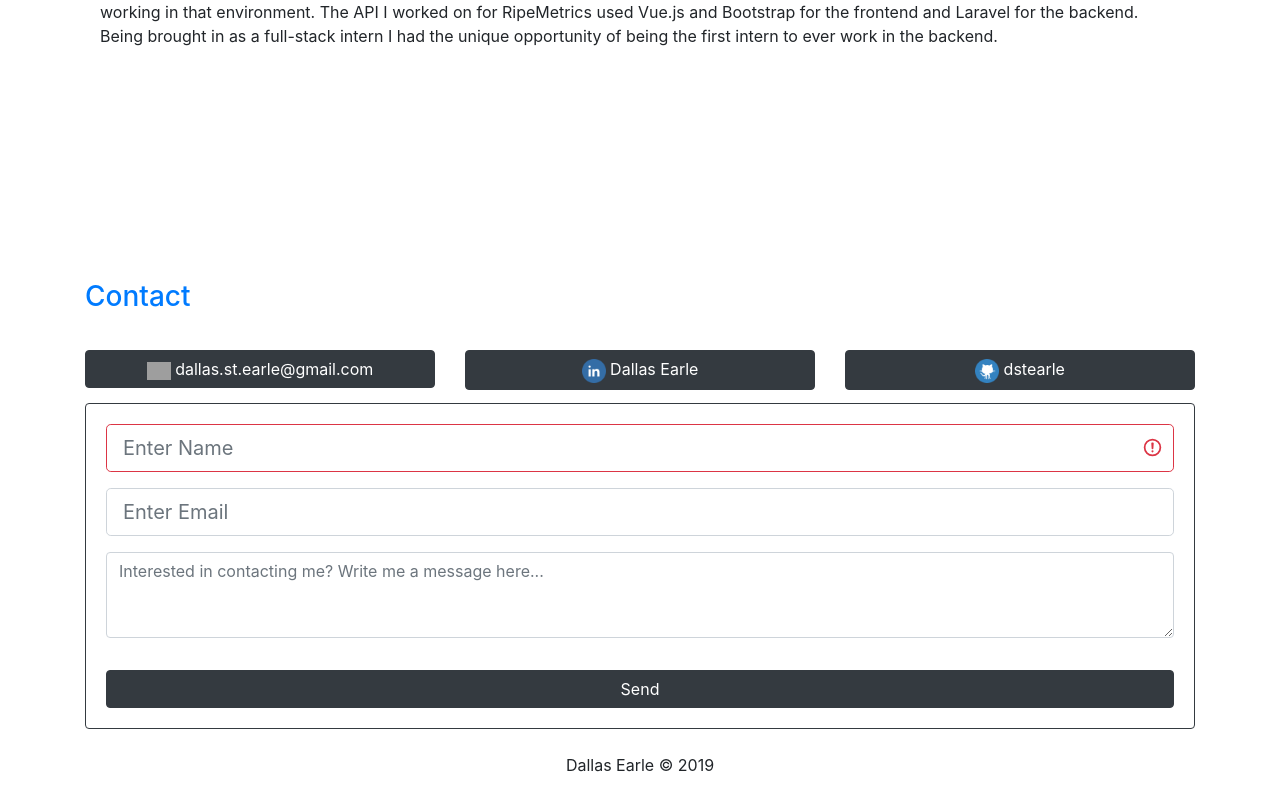
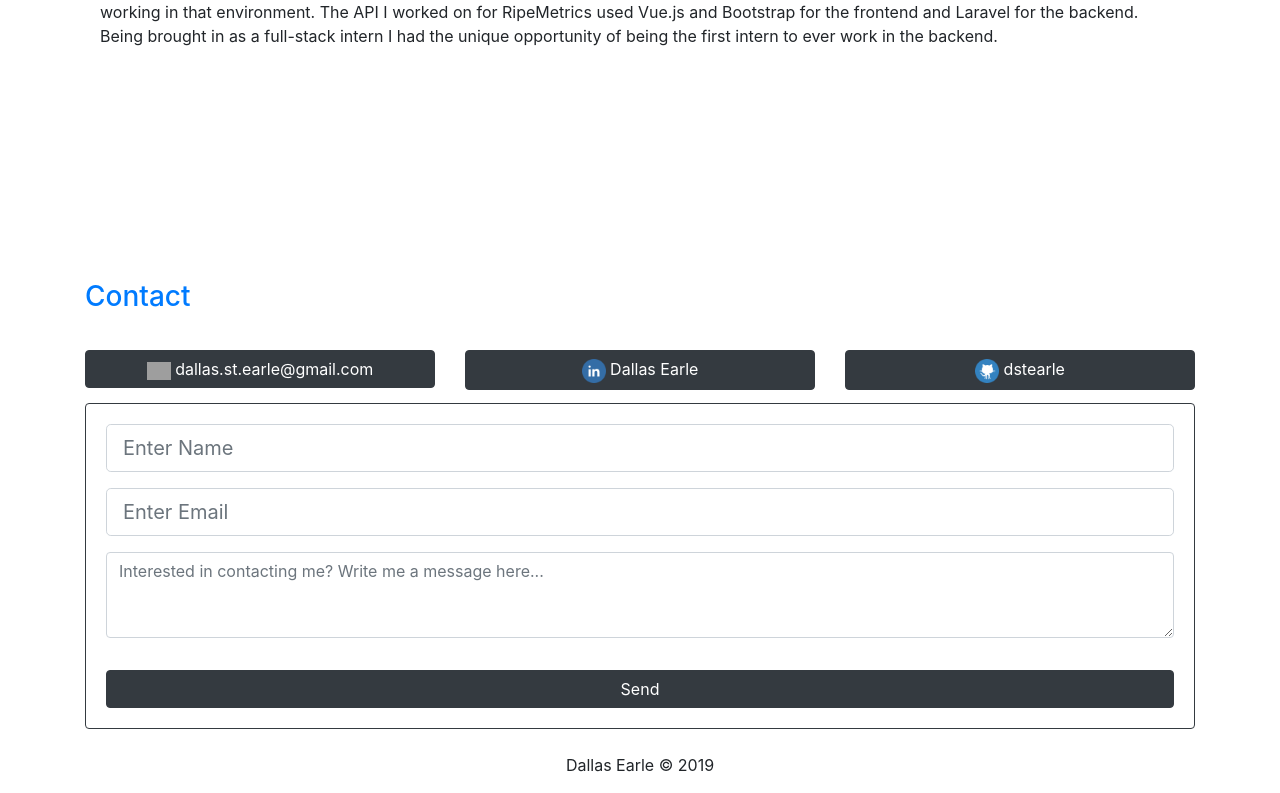
Before and after one commit to dstearle/my-portfolio, a Vue app: page / in a window 1280 px wide. Shown: the part 2885-3678 px from the top of the page. Built offline with nearby package versions, Linux system fonts and the light colour scheme; grey boxes are pictures that could not be loaded.

Commit message:
Added Vuelidate package and set up form validation for email

```diff
--- a/package.json
+++ b/package.json
@@ -13,7 +13,8 @@
     "jquery": "^3.4.1",
     "popper.js": "^1.15.0",
     "vue": "^2.6.10",
-    "vue-router": "^3.0.7"
+    "vue-router": "^3.0.7",
+    "vuelidate": "^0.7.4"
   },
   "devDependencies": {
     "@vue/cli-plugin-babel": "^3.9.2",
--- a/src/components/portfolioBody/contact/ContactForm.vue
+++ b/src/components/portfolioBody/contact/ContactForm.vue
@@ -17,19 +17,20 @@
                                 id="name"
                                 placeholder="Enter Name"
                                 class="form-control form-control-lg"
-                                v-bind:class="isValid"
-                                v-model="user.name"
+                                v-model="name"
                             >
                         </div>
 
                         <!-- Email Input -->
-                        <div class="form-group">
+                        <div class="form-group" >
                             <input
                                 type="text"
                                 id="email"
                                 placeholder="Enter Email"
                                 class="form-control form-control-lg"
-                                v-model="user.email"
+                                :class="{'is-invalid': $v.email.$error}"
+                                @input="$v.email.$touch()"
+                                v-model="email"
                             >
                         </div>
 
@@ -40,7 +41,7 @@
                                 placeholder="Interested in contacting me? Write me a message here..."
                                 rows="3"
                                 class="form-control"
-                                v-model="user.message"
+                                v-model="message"
                             ></textarea>
                         </div>
 
@@ -62,26 +63,26 @@
 
 <script>
 
+    import { required, email } from 'vuelidate/lib/validators'
+
     export default {
 
         data() {
             return {
-                user: {
-                    email: '',
-                    name: '',
-                    message: '',
-                    valid: false,
-                }
+                email: '',
+                name: '',
+                message: '',
             }
         },
 
-        computed: {
-            isValid: function() {
+        // Special validations tool imported from Vuelidate
+        validations: {
 
-                return this.user.valid ? 'is-valid' : 'is-invalid'
-                return console.log(this.user.valid)
+            email: {
+                required,
+                email
+            }
 
-            }
         },
 
         methods: {
@@ -93,3 +94,8 @@
     }
 
 </script>
+
+<style scoped>
+
+.invalid input{color:red}
+</style>
--- a/src/main.js
+++ b/src/main.js
@@ -5,10 +5,12 @@ import 'bootstrap/dist/css/bootstrap.min.css';
 import 'bootstrap/dist/js/bootstrap.min.js';
 import jQuery from 'jquery';
 import VueRouter from 'vue-router';
+import Vuelidate from 'vuelidate';
 
 import { routes } from './routes';
 
 Vue.use(VueRouter);
+Vue.use(Vuelidate);
 
 Vue.config.productionTip = false
 
```
Also changed, not shown: 1 other file (tests, documents, lock files or other folders).
